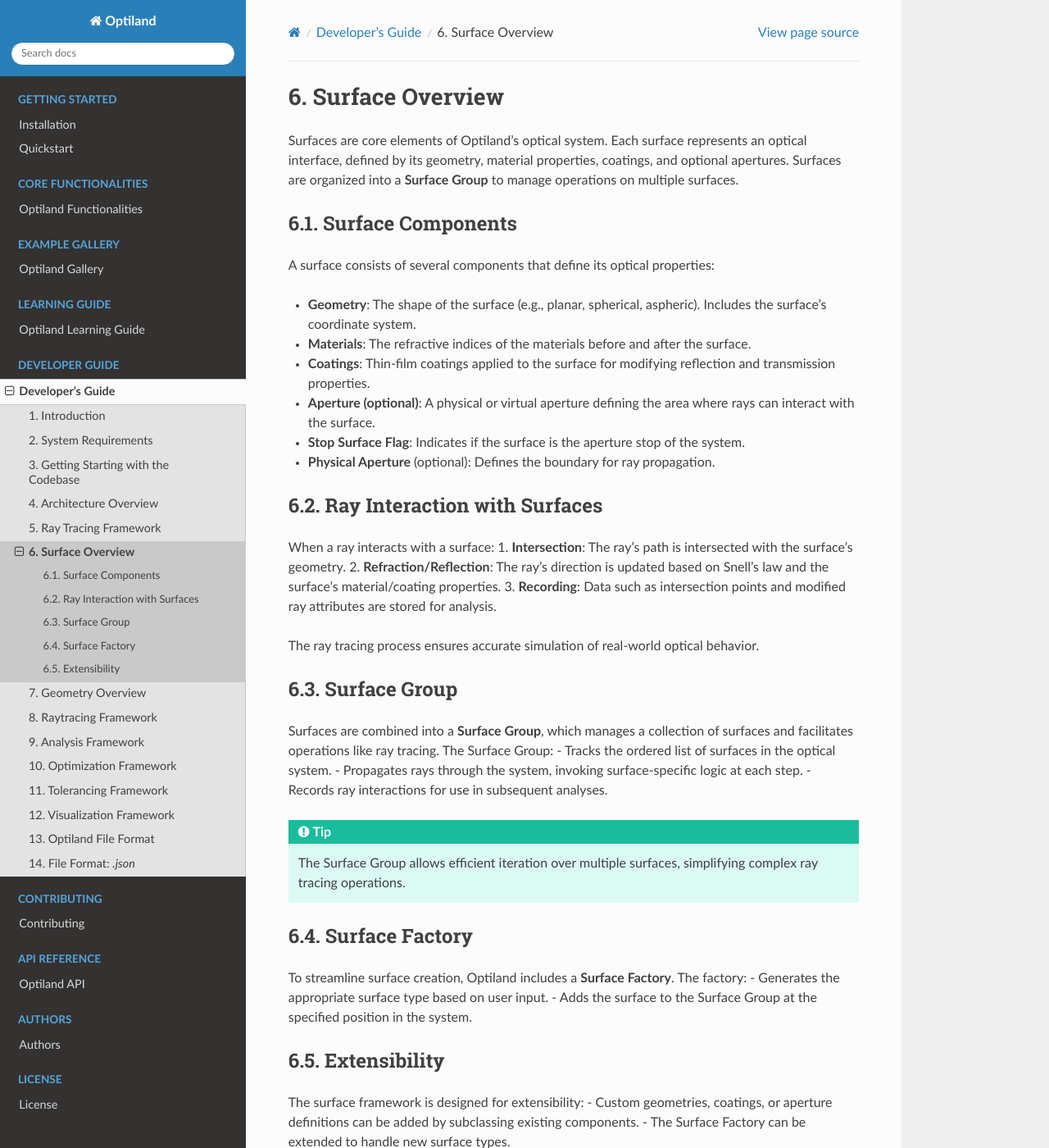
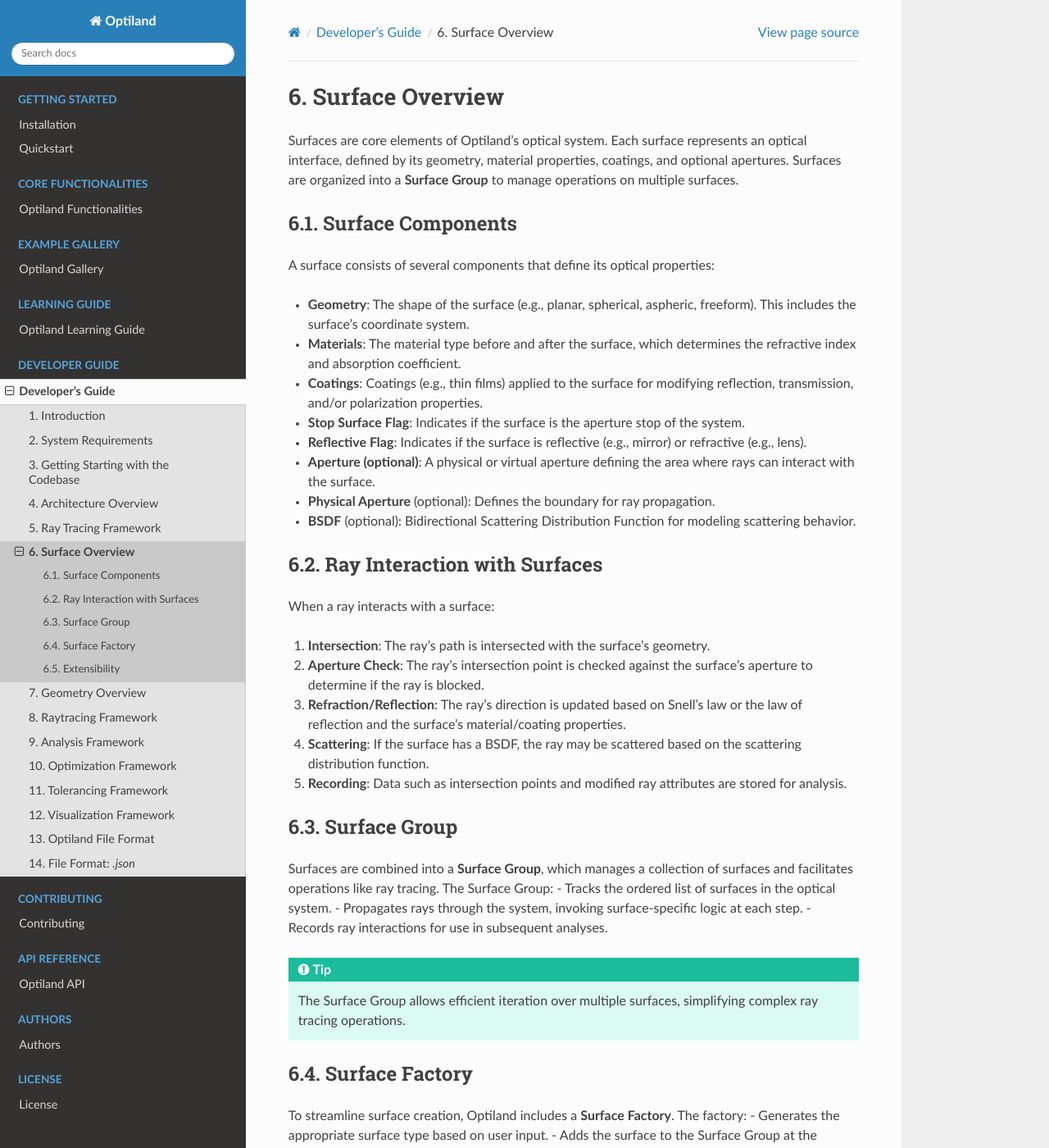
Before and after one commit to HarrisonKramer/optiland, a Sphinx documentation site: the page built from docs/developers_guide/surface_overview.rst, in a window 1280 px wide and 1400 px high. Shown: the whole window at 82% size. Built offline with Sphinx 7.4.7 and the Read the Docs theme 3.1.0, drawn with Linux system fonts in a browser that asks for light colours; pages that are not in the unit, such as notebooks, are missing from menus; some of the changed text lies outside the part shown.

Commit message:
docs: enhance surface overview with detailed component descriptions and ray interaction process

```diff
--- a/docs/developers_guide/surface_overview.rst
+++ b/docs/developers_guide/surface_overview.rst
@@ -3,29 +3,33 @@
 Surface Overview
 ================
 
-Surfaces are core elements of Optiland's optical system. Each surface represents an optical interface, defined by its geometry, material properties, coatings, and optional apertures. Surfaces are organized into a **Surface Group** to manage operations on multiple surfaces.
+Surfaces are core elements of Optiland's optical system. Each surface represents an optical interface, defined by its geometry,
+material properties, coatings, and optional apertures. Surfaces are organized into a **Surface Group** to manage operations on multiple surfaces.
 
 Surface Components
 ------------------
 
 A surface consists of several components that define its optical properties:
 
-- **Geometry**: The shape of the surface (e.g., planar, spherical, aspheric). Includes the surface's coordinate system.
-- **Materials**: The refractive indices of the materials before and after the surface.
-- **Coatings**: Thin-film coatings applied to the surface for modifying reflection and transmission properties.
+- **Geometry**: The shape of the surface (e.g., planar, spherical, aspheric, freeform). This includes the surface's coordinate system.
+- **Materials**: The material type before and after the surface, which determines the refractive index and absorption coefficient.
+- **Coatings**: Coatings (e.g., thin films) applied to the surface for modifying reflection, transmission, and/or polarization properties.
+- **Stop Surface Flag**: Indicates if the surface is the aperture stop of the system.
+- **Reflective Flag**: Indicates if the surface is reflective (e.g., mirror) or refractive (e.g., lens).
 - **Aperture (optional)**: A physical or virtual aperture defining the area where rays can interact with the surface.
-- **Stop Surface Flag**: Indicates if the surface is the aperture stop of the system.
 - **Physical Aperture** (optional): Defines the boundary for ray propagation.
+- **BSDF** (optional): Bidirectional Scattering Distribution Function for modeling scattering behavior.
 
 Ray Interaction with Surfaces
 -----------------------------
 
 When a ray interacts with a surface:
+
 1. **Intersection**: The ray's path is intersected with the surface's geometry.
-2. **Refraction/Reflection**: The ray's direction is updated based on Snell's law and the surface's material/coating properties.
-3. **Recording**: Data such as intersection points and modified ray attributes are stored for analysis.
-
-The ray tracing process ensures accurate simulation of real-world optical behavior.
+2. **Aperture Check**: The ray's intersection point is checked against the surface's aperture to determine if the ray is blocked.
+3. **Refraction/Reflection**: The ray's direction is updated based on Snell's law or the law of reflection and the surface's material/coating properties.
+4. **Scattering**: If the surface has a BSDF, the ray may be scattered based on the scattering distribution function.
+5. **Recording**: Data such as intersection points and modified ray attributes are stored for analysis.
 
 Surface Group
 -------------
@@ -43,13 +47,13 @@
 
 To streamline surface creation, Optiland includes a **Surface Factory**. The factory:
 - Generates the appropriate surface type based on user input.
-- Adds the surface to the Surface Group at the specified position in the system.
+- Adds the surface to the Surface Group at the specified position in the system, based on the surface index.
 
 Extensibility
 -------------
 
 The surface framework is designed for extensibility:
-- Custom geometries, coatings, or aperture definitions can be added by subclassing existing components.
+- Custom geometries, coatings, or aperture definitions can be added by subclassing existing components. These may be added to any surface instance.
 - The Surface Factory can be extended to handle new surface types.
 
 For more detailed information on surface geometry and coatings, see their dedicated sections in this guide.
```
Also changed, not shown: docs/images/class_diagram.svg.
